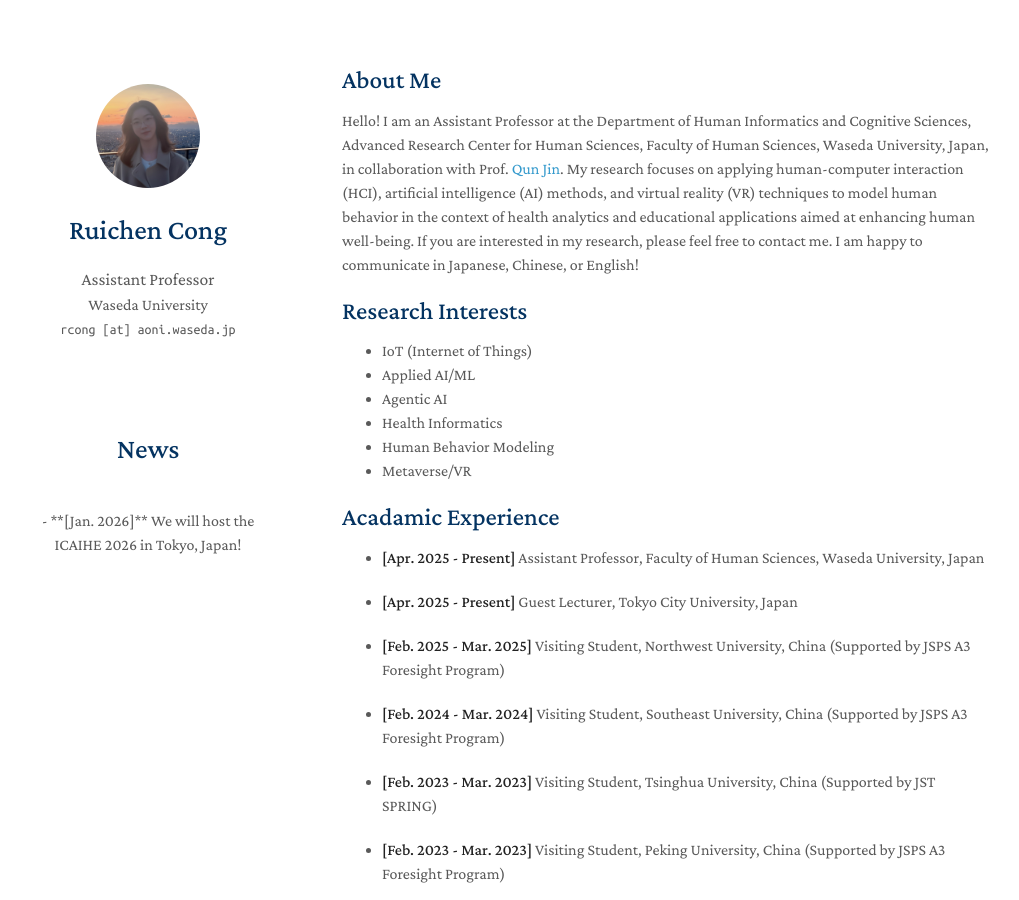
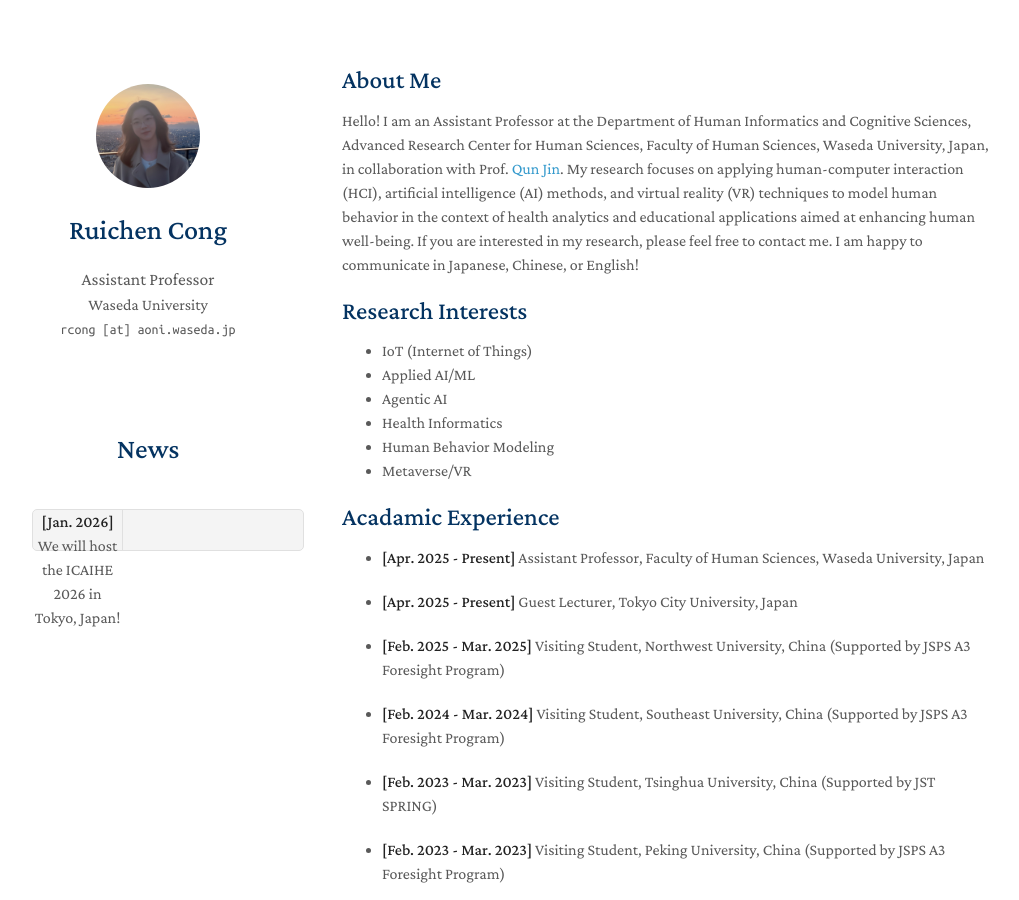
Before and after one commit to ruichencong/ruichencong.github.io, a Jekyll site: the page built from index.md, in a window 1280 px wide and 900 px high. Shown: the whole window, without its empty margins (128-1147 px from the left). Built offline with Jekyll 4.4.1, drawn with Linux system fonts in a browser that asks for light colours; a style sheet for code colours, icons or effects is not loaded; our own code applies the rules of GitHub Pages for plain Markdown files.

Commit message:
Update news.md

```diff
--- a/_includes/news.md
+++ b/_includes/news.md
@@ -1 +1,4 @@
-- **[Jan. 2026]** We will host the ICAIHE 2026 in Tokyo, Japan!
+<ul>
+  <li><strong>[Jan. 2026]</strong> We will host the ICAIHE 2026 in Tokyo, Japan!</li>
+
+</ul>
```
